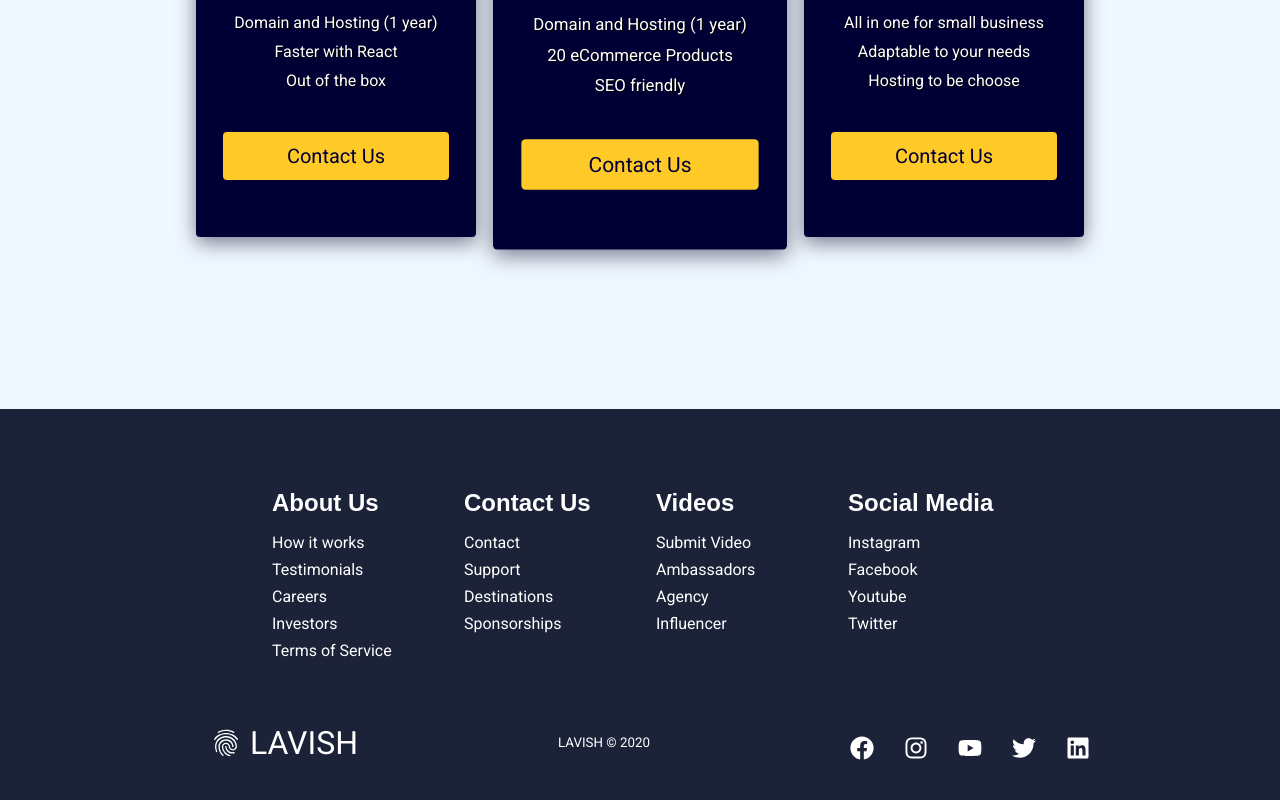
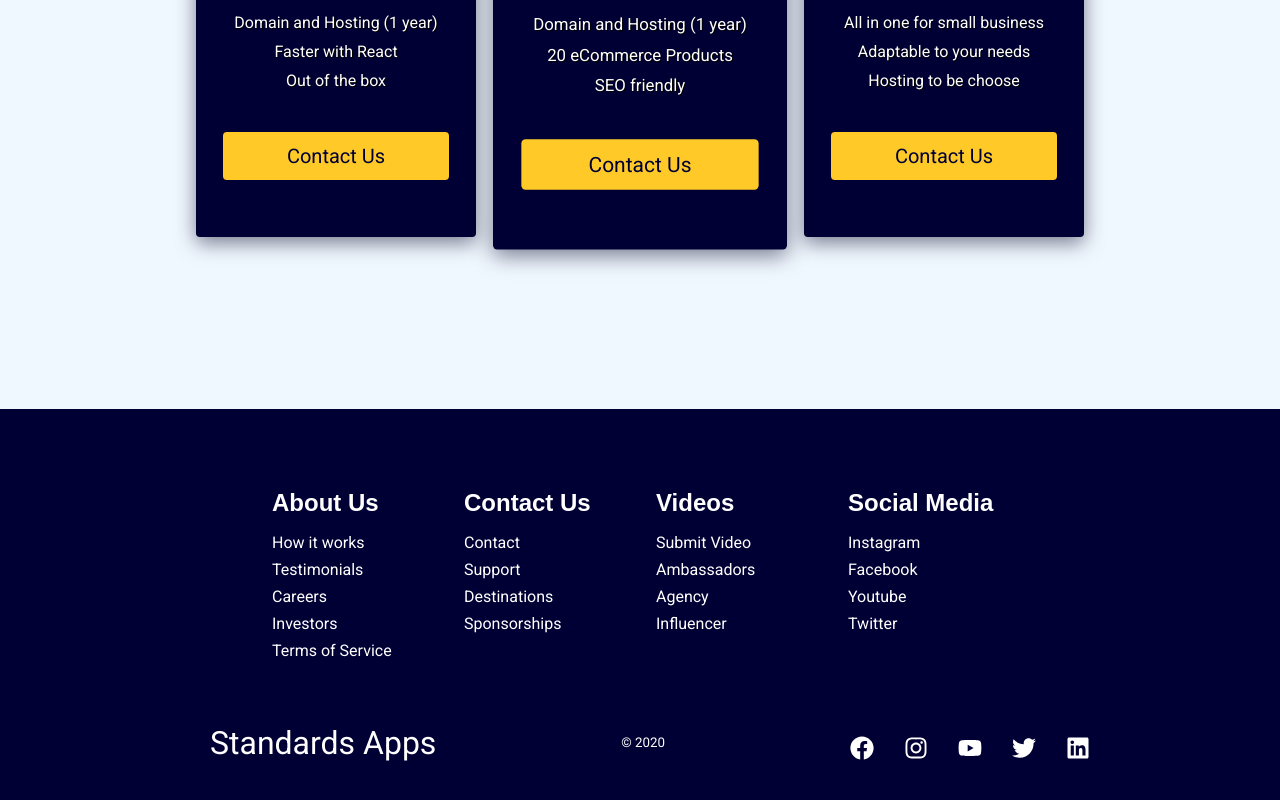
Before and after one commit to edgarrincon/standards, a React (Create React App) app: page /home in a window 1280 px wide. Shown: the part 4817-5617 px from the top of the page. Built offline with nearby package versions, Linux system fonts and the light colour scheme; a web font is replaced by a local one.

Commit message:
all for today its friday

```diff
--- a/src/components/Footer/Footer.css
+++ b/src/components/Footer/Footer.css
@@ -1,5 +1,5 @@
 .footer-container {
-  background-color: #1c2237;
+  background-color: #000034;
   padding: 4rem 0 2rem 0;
   display: flex;
   flex-direction: column;
@@ -19,8 +19,8 @@
 }
 
 .footer-subscription > p {
-  font-family: 'Trebuchet MS', 'Lucida Sans Unicode', 'Lucida Grande',
-    'Lucida Sans', Arial, sans-serif;
+  font-family: "Trebuchet MS", "Lucida Sans Unicode", "Lucida Grande",
+    "Lucida Sans", Arial, sans-serif;
 }
 
 .footer-subscription-heading {
--- a/src/components/Footer/Footer.js
+++ b/src/components/Footer/Footer.js
@@ -8,7 +8,6 @@ import {
   FaTwitter,
   FaLinkedin,
 } from "react-icons/fa";
-import { MdFingerprint } from "react-icons/md";
 
 function Footer() {
   return (
@@ -17,7 +16,7 @@ function Footer() {
         <div className="footer-link-wrapper">
           <div className="footer-link-items">
             <h2>About Us</h2>
-            <Link to="/sign-up">How it works</Link>
+            <Link to="/contacs">How it works</Link>
             <Link to="/">Testimonials</Link>
             <Link to="/">Careers</Link>
             <Link to="/">Investors</Link>
@@ -52,11 +51,10 @@ function Footer() {
         <div className="social-media-wrap">
           <div className="footer-logo">
             <Link to="/" className="social-logo">
-              <MdFingerprint className="navbar-icon" />
-              LAVISH
+              Standards Apps
             </Link>
           </div>
-          <small className="website-rights">LAVISH © 2020</small>
+          <small className="website-rights">© 2020</small>
           <div className="social-icons">
             <Link
               className="social-icon-link"
--- a/src/components/Pricing/Pricing.js
+++ b/src/components/Pricing/Pricing.js
@@ -17,7 +17,7 @@ function Pricing() {
         <div className="pricing__wrapper">
           <h1 className="pricing__heading">Pricing</h1>
           <div className="pricing__container">
-            <Link to="/sign-up" className="pricing__container-card">
+            <Link to="/contacts" className="pricing__container-card">
               <div className="pricing__container-cardInfo">
                 <div className="icon">
                   <AiFillHtml5 />
@@ -37,7 +37,7 @@ function Pricing() {
                 </Button>
               </div>
             </Link>
-            <Link to="/sign-up" className="pricing__container-card">
+            <Link to="/contacts" className="pricing__container-card">
               <div className="pricing__container-cardInfo">
                 <div className="icon">
                   <DiWordpress /> <GoPlusSmall /> <SiWoo />
@@ -56,7 +56,7 @@ function Pricing() {
               </div>
             </Link>
 
-            <Link to="/sign-up" className="pricing__container-card">
+            <Link to="/contacts" className="pricing__container-card">
               <div className="pricing__container-cardInfo">
                 <div className="icon">
                   <SiWoo /> <GoPlusSmall /> <RiDonutChartFill />
```
Also changed, not shown: 1 other file (tests, documents, lock files or other folders).
